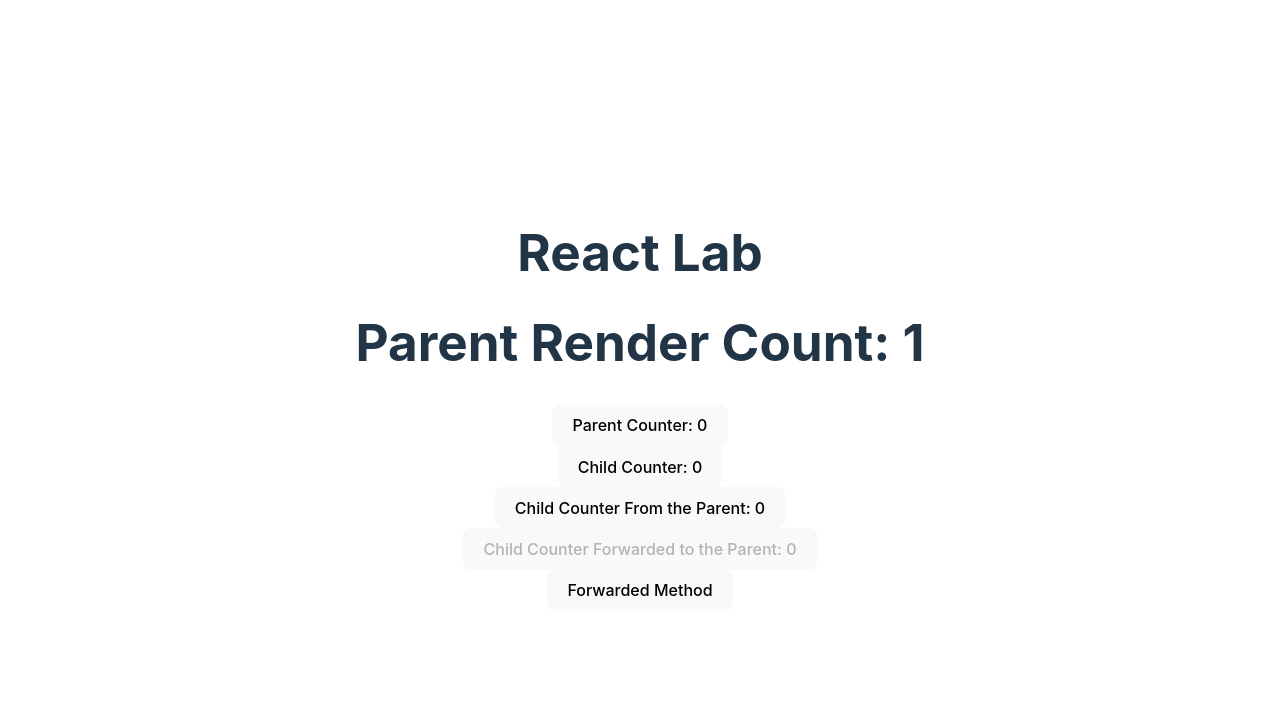
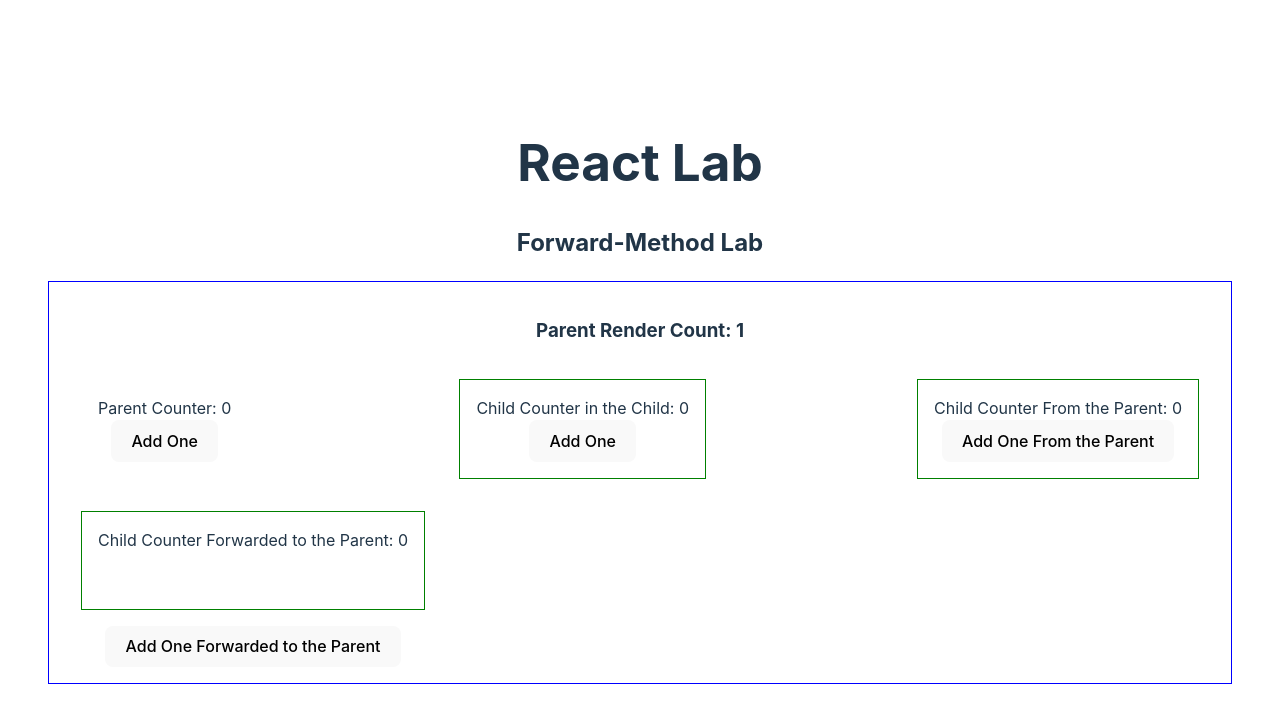
Before and after one commit to benhuangbmj/react-lab, a React (Vite) app: page /forward-methods in a window 1280 px wide. Shown: the top 722 px of the page. Built offline with nearby package versions, Linux system fonts and the light colour scheme.

Commit message:
increment: separate the parent the child components by borders and make the UI more intuitive

```diff
--- a/src/forwardMethods/ForwardMethods.jsx
+++ b/src/forwardMethods/ForwardMethods.jsx
@@ -12,17 +12,27 @@ export default function Parent() {
 	});
 	return (
 		<div>
-			<h1>Parent Render Count: {refRender.current}</h1>
+			<h2>Forward-Method Lab</h2>
+			<div className="border-blue">
+				<h3>Parent Render Count: {refRender.current}</h3>
+				<div className="flexbox-row">
+					<div className="border-white">
+						<div>Parent Counter: {count}</div>
 						<button
 							type="button"
 							onClick={() => {
 								setCount((state) => state + 1);
 							}}
 						>
-				Parent Counter: {count}{" "}
+							Add One
 						</button>
+					</div>
 					<Child />
-			<Child setParentCount={setParentCount} parentCount={parentCount} />
+					<Child
+						setParentCount={setParentCount}
+						parentCount={parentCount}
+					/>
+					<div>
 						<Child ref={refChild} />
 						<button
 							type="button"
@@ -30,8 +40,11 @@ export default function Parent() {
 								refChild.current.setCount((state) => state + 1);
 							}}
 						>
-				Forwarded Method
+							Add One Forwarded to the Parent
 						</button>
+					</div>
+				</div>
+			</div>
 		</div>
 	);
 }
--- a/src/forwardMethods/components/Child.jsx
+++ b/src/forwardMethods/components/Child.jsx
@@ -5,8 +5,18 @@ const Child = forwardRef(function Child({ parentCount, setParentCount }, ref) {
 		setCount,
 	}));
 	return (
-		<div>
+		<div className="border-green">
+			<div>
+				Child Counter
+				{setParentCount
+					? " From the Parent"
+					: ref
+						? " Forwarded to the Parent"
+						: " in the Child"}
+				: {parentCount ? parentCount : count}
+			</div>
 			<button
+				style={{ visibility: ref ? "hidden" : "visible" }}
 				type="button"
 				disabled={ref != null}
 				onClick={() => {
@@ -17,13 +27,8 @@ const Child = forwardRef(function Child({ parentCount, setParentCount }, ref) {
 					}
 				}}
 			>
-				Child Counter
-				{setParentCount
-					? " From the Parent"
-					: ref
-						? " Forwarded to the Parent"
-						: ""}
-				: {parentCount ? parentCount : count}{" "}
+				Add One
+				{setParentCount ? " From the Parent" : ""}
 			</button>
 		</div>
 	);
```
Also changed, not shown: 1 other file (tests, documents, lock files or other folders). Lines whose indentation alone changed are shown as unchanged.
